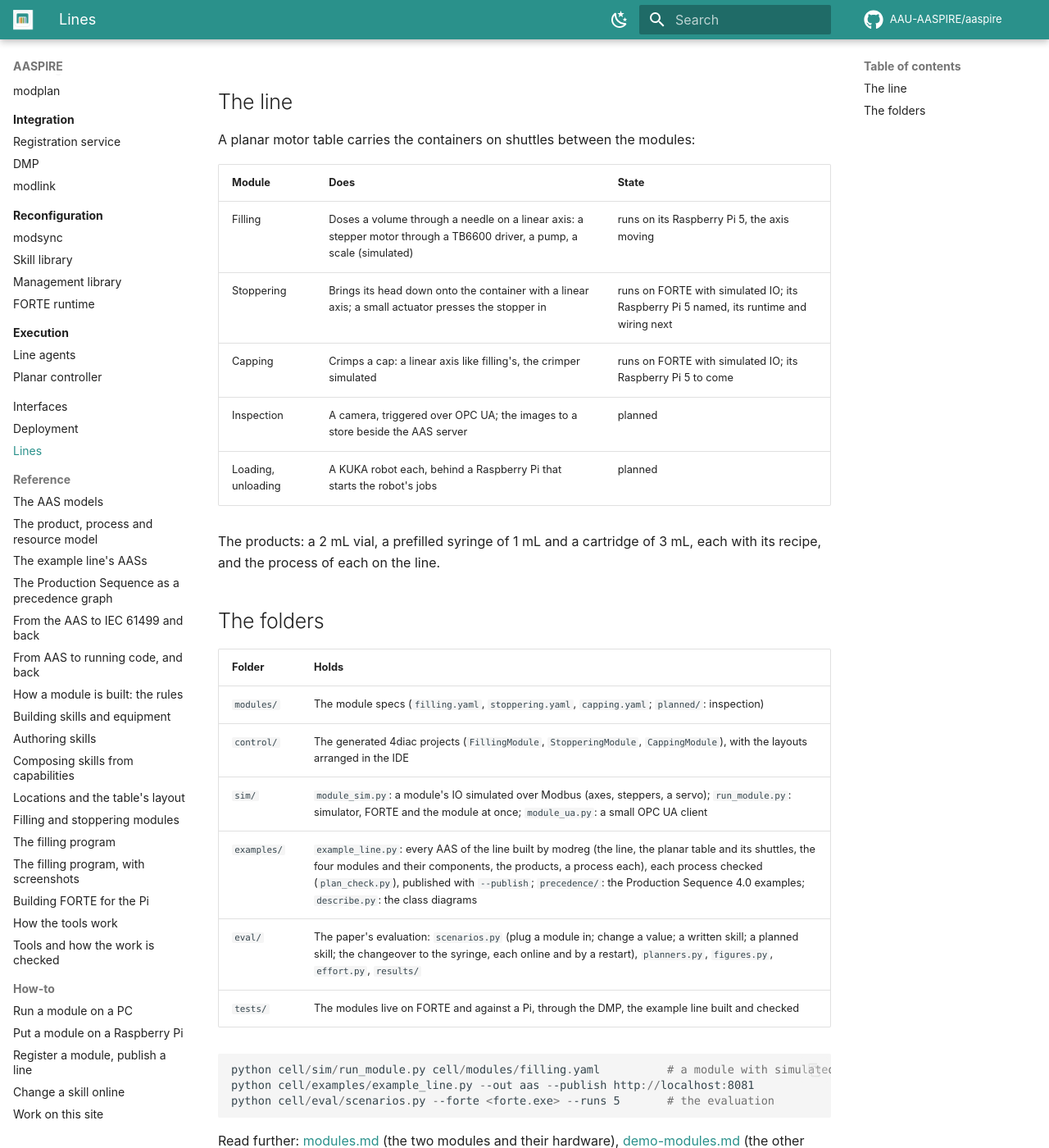
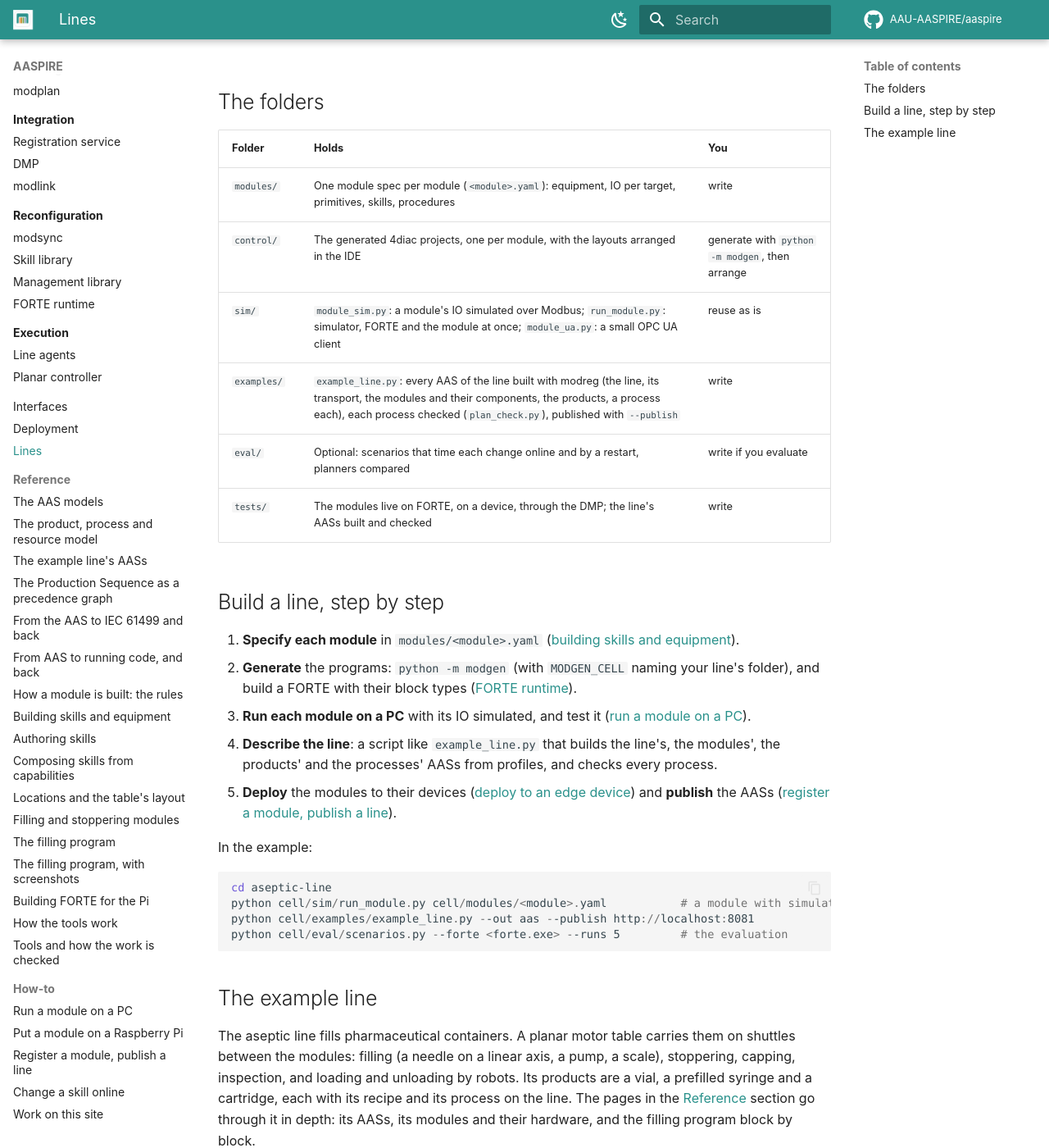
Before and after one commit to AAU-AASPIRE/aaspire, an MkDocs documentation site: the page built from docs/lines/aseptic-line.md, in a window 1280 px wide and 1400 px high, scrolled down 782 px. Shown: the whole window at 82% size. Built offline with MkDocs 1.6.1 and Material for MkDocs 9.7.7, drawn with Linux system fonts in a browser that asks for light colours; comment, search, counter and statistics services are not loaded; some of the changed text lies outside the part shown.

Commit message:
Lines page and figure: how to lay out a line's repository, the aseptic line as the example

````diff
--- a/docs/lines/aseptic-line.md
+++ b/docs/lines/aseptic-line.md
@@ -1,49 +1,56 @@
-# The aseptic line
+# A line's repository
 
-<span class="pillar lines">Lines</span> The AP2030 line: an aseptic filling line for pharmaceutical
-containers, built with AASPIRE. Its module specs and generated programs, the simulators, the AASs of
-its resources, products and processes, and the evaluation. Folder `cell/`; becomes the `aseptic-line`
-repository, with the working notes.
+<span class="pillar lines">Lines</span> A line built with AASPIRE lives in a repository of its own: the
+module specs you write, the programs generated from them, the simulators, the AASs of its resources,
+products and processes, and the tests. This page shows how to lay one out, with the
+[aseptic-line](https://github.com/AAU-AASPIRE/aseptic-line) repository, an aseptic filling line, as the
+worked example. Start your own line by copying its layout.
 
 <figure markdown="span">
-  [![The folders of cell/: modules, control and sim on the left; the example line's AASs and the
+  [![The folders of a line's repository: modules, control and sim on the left; the line's AASs and the
   evaluation in the middle; the AAS server, FORTE and the tests on the right](../figures/aseptic-line.png)](../figures/aseptic-line.png)
   <figcaption>Specs become programs (control/) and AASs (examples/); the simulator stands in for the
-  hardware; the evaluation times each change online and by a restart.</figcaption>
+  hardware; an optional evaluation times each change online and by a restart.</figcaption>
 </figure>
-
-## The line
-
-A planar motor table carries the containers on shuttles between the modules:
-
-| Module | Does | State |
-| --- | --- | --- |
-| Filling | Doses a volume through a needle on a linear axis: a stepper motor through a TB6600 driver, a pump, a scale (simulated) | runs on its Raspberry Pi 5, the axis moving |
-| Stoppering | Brings its head down onto the container with a linear axis; a small actuator presses the stopper in | runs on FORTE with simulated IO; its Raspberry Pi 5 named, its runtime and wiring next |
-| Capping | Crimps a cap: a linear axis like filling's, the crimper simulated | runs on FORTE with simulated IO; its Raspberry Pi 5 to come |
-| Inspection | A camera, triggered over OPC UA; the images to a store beside the AAS server | planned |
-| Loading, unloading | A KUKA robot each, behind a Raspberry Pi that starts the robot's jobs | planned |
-
-The products: a 2 mL vial, a prefilled syringe of 1 mL and a cartridge of 3 mL, each with its recipe,
-and the process of each on the line.
 
 ## The folders
 
-| Folder | Holds |
-| --- | --- |
-| `modules/` | The module specs (`filling.yaml`, `stoppering.yaml`, `capping.yaml`; `planned/`: inspection) |
-| `control/` | The generated 4diac projects (`FillingModule`, `StopperingModule`, `CappingModule`), with the layouts arranged in the IDE |
-| `sim/` | `module_sim.py`: a module's IO simulated over Modbus (axes, steppers, a servo); `run_module.py`: simulator, FORTE and the module at once; `module_ua.py`: a small OPC UA client |
-| `examples/` | `example_line.py`: every AAS of the line built by modreg (the line, the planar table and its shuttles, the four modules and their components, the products, a process each), each process checked (`plan_check.py`), published with `--publish`; `precedence/`: the Production Sequence 4.0 examples; `describe.py`: the class diagrams |
-| `eval/` | The paper's evaluation: `scenarios.py` (plug a module in; change a value; a written skill; a planned skill; the changeover to the syringe, each online and by a restart), `planners.py`, `figures.py`, `effort.py`, `results/` |
-| `tests/` | The modules live on FORTE and against a Pi, through the DMP, the example line built and checked |
+| Folder | Holds | You |
+| --- | --- | --- |
+| `modules/` | One module spec per module (`<module>.yaml`): equipment, IO per target, primitives, skills, procedures | write |
+| `control/` | The generated 4diac projects, one per module, with the layouts arranged in the IDE | generate with `python -m modgen`, then arrange |
+| `sim/` | `module_sim.py`: a module's IO simulated over Modbus; `run_module.py`: simulator, FORTE and the module at once; `module_ua.py`: a small OPC UA client | reuse as is |
+| `examples/` | `example_line.py`: every AAS of the line built with modreg (the line, its transport, the modules and their components, the products, a process each), each process checked (`plan_check.py`), published with `--publish` | write |
+| `eval/` | Optional: scenarios that time each change online and by a restart, planners compared | write if you evaluate |
+| `tests/` | The modules live on FORTE, on a device, through the DMP; the line's AASs built and checked | write |
+
+## Build a line, step by step
+
+1. **Specify each module** in `modules/<module>.yaml`
+   ([building skills and equipment](../reference/building-skills.md)).
+2. **Generate** the programs: `python -m modgen` (with `MODGEN_CELL` naming your line's folder), and
+   build a FORTE with their block types ([FORTE runtime](../reconfiguration/runtime.md)).
+3. **Run each module on a PC** with its IO simulated, and test it
+   ([run a module on a PC](../how-to/simulation.md)).
+4. **Describe the line**: a script like `example_line.py` that builds the line's, the modules', the
+   products' and the processes' AASs from profiles, and checks every process.
+5. **Deploy** the modules to their devices ([deploy to an edge device](../how-to/raspberry-pi.md)) and
+   **publish** the AASs ([register a module, publish a line](../how-to/register.md)).
+
+In the example:
 
 ```powershell
-python cell/sim/run_module.py cell/modules/filling.yaml          # a module with simulated IO
+cd aseptic-line
+python cell/sim/run_module.py cell/modules/<module>.yaml           # a module with simulated IO
 python cell/examples/example_line.py --out aas --publish http://localhost:8081
-python cell/eval/scenarios.py --forte <forte.exe> --runs 5       # the evaluation
+python cell/eval/scenarios.py --forte <forte.exe> --runs 5         # the evaluation
 ```
 
-Read further: [modules.md](../reference/modules.md)
-(the two modules and their hardware), [demo-modules.md](https://github.com/AAU-AASPIRE/aaspire-internal/blob/main/docs/demo-modules.md)
-(the other four), [aas-examples.md](../reference/aas-examples.md).
+## The example line
+
+The aseptic line fills pharmaceutical containers. A planar motor table carries them on shuttles
+between the modules: filling (a needle on a linear axis, a pump, a scale), stoppering, capping,
+inspection, and loading and unloading by robots. Its products are a vial, a prefilled syringe and a
+cartridge, each with its recipe and its process on the line. The pages in the
+[Reference](../reference/aas-examples.md) section go through it in depth: its AASs, its modules and
+their hardware, and the filling program block by block.
````
Also changed, not shown: docs/figures/aseptic-line.png.
